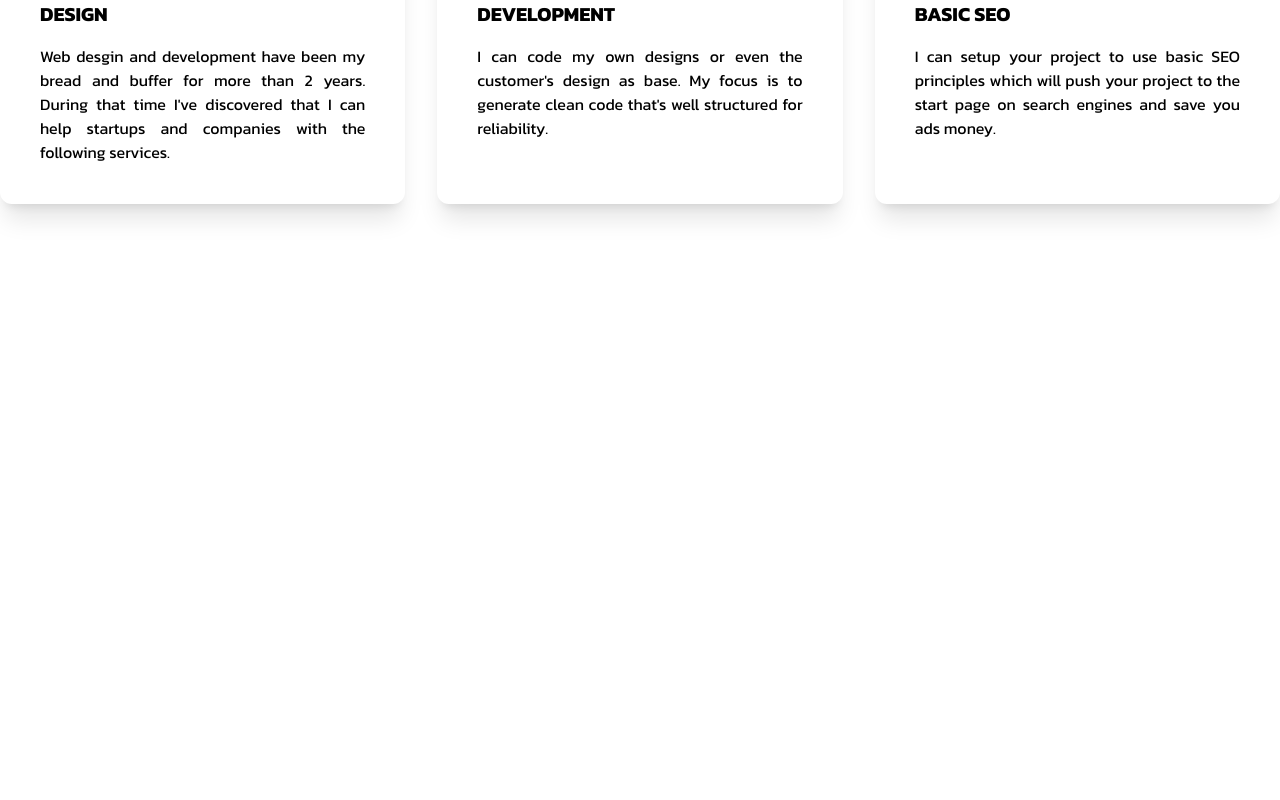
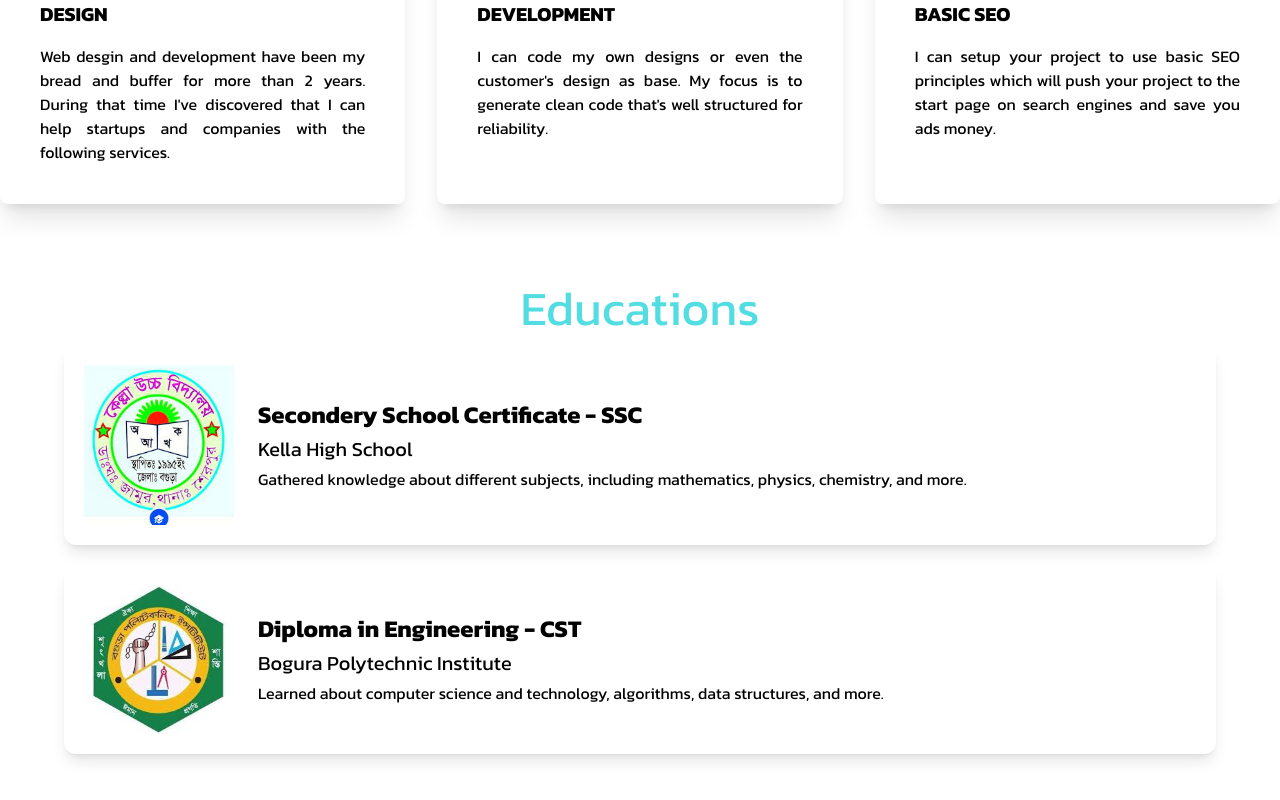
Before and after one commit to Rakibjrb/personal-portfolio-frontend, a Next.js app: page / in a window 1280 px wide. Shown: the part 1802-2602 px from the top of the page. Before the commit the page ends 2086 px from the top, so only its background shows below. Built offline with nearby package versions, Linux system fonts and the light colour scheme.

Commit message:
added education section on home page

```diff
--- a/src/app/(main_layout)/page.tsx
+++ b/src/app/(main_layout)/page.tsx
@@ -1,7 +1,8 @@
 import About from "@/components/ui/home/About";
 import Banner from "@/components/ui/home/Banner";
 import Services from "@/components/ui/home/Services";
-import Overview from "@/components/ui/overview/Overview";
+import Educations from "@/components/ui/home/educations/Educations";
+import Overview from "@/components/ui/home/overview/Overview";
 
 export default function Home() {
   return (
@@ -13,6 +14,7 @@ export default function Home() {
       <div className="mt-20 container mx-auto px-4 xl:px-0 space-y-20">
         <About />
         <Services />
+        <Educations />
         <div></div>
       </div>
     </div>
--- a/src/components/ui/home/Services.tsx
+++ b/src/components/ui/home/Services.tsx
@@ -45,7 +45,7 @@ export default function Services() {
         {services.map((service, index) => (
           <div
             key={service.id}
-            className="space-y-4 shadow-xl p-6 xl:p-10 rounded-xl"
+            className="space-y-4 shadow-xl p-6 xl:p-10 rounded-lg"
           >
             {icon[index].icon}
             <h4 className="text-xl font-semibold uppercase">{service.title}</h4>
--- /dev/null
+++ b/src/components/ui/home/educations/Educations.tsx
@@ -0,0 +1,44 @@
+import Image from "next/image";
+
+const educations = [
+  {
+    img: "/educations/kella-high-school.jpeg",
+    title: "Secondery School Certificate - SSC",
+    name: "Kella High School",
+    details:
+      "Gathered knowledge about different subjects, including mathematics, physics, chemistry, and more.",
+  },
+  {
+    img: "/educations/bpi-logo.jpeg",
+    title: "Diploma in Engineering - CST",
+    name: "Bogura Polytechnic Institute",
+    details:
+      "Learned about computer science and technology, algorithms, data structures, and more.",
+  },
+];
+
+export default function Educations() {
+  return (
+    <div className="max-w-6xl mx-auto">
+      <h2 className="text-center text-5xl text-color-secondery mb-3">
+        Educations
+      </h2>
+
+      <div className="space-y-5">
+        {educations.map((edu) => (
+          <div
+            key={edu.img}
+            className="bg-white shadow-lg rounded-xl p-5 md:flex items-center gap-6"
+          >
+            <Image src={edu.img} width={150} height={150} alt={edu.title} />
+            <div className="mt-3 md:mt-0 space-y-1">
+              <h3 className="text-2xl font-bold">{edu.title}</h3>
+              <h4 className="text-xl">{edu.name}</h4>
+              <p>{edu.details}</p>
+            </div>
+          </div>
+        ))}
+      </div>
+    </div>
+  );
+}
--- a/src/components/ui/overview/Card.tsx
+++ b/src/components/ui/home/overview/Card.tsx
@@ -8,7 +8,7 @@ export default function Card({
   title: string;
 }) {
   return (
-    <div className="rounded-xl py-10 px-6 flex flex-col justify-center items-center gap-4 bg-white shadow-xl">
+    <div className="rounded-xl py-10 px-6 flex flex-col justify-center items-center gap-4 bg-white shadow-lg">
       <h1
         className={`text-3xl md:text-4xl font-bold text-center text-color-secondery`}
       >
```
Also changed, not shown: public/educations/bpi-logo.jpeg (added), public/educations/kella-high-school.jpeg (added), src/components/ui/home/overview/Overview.tsx (renamed from src/components/ui/overview/Overview.tsx).
